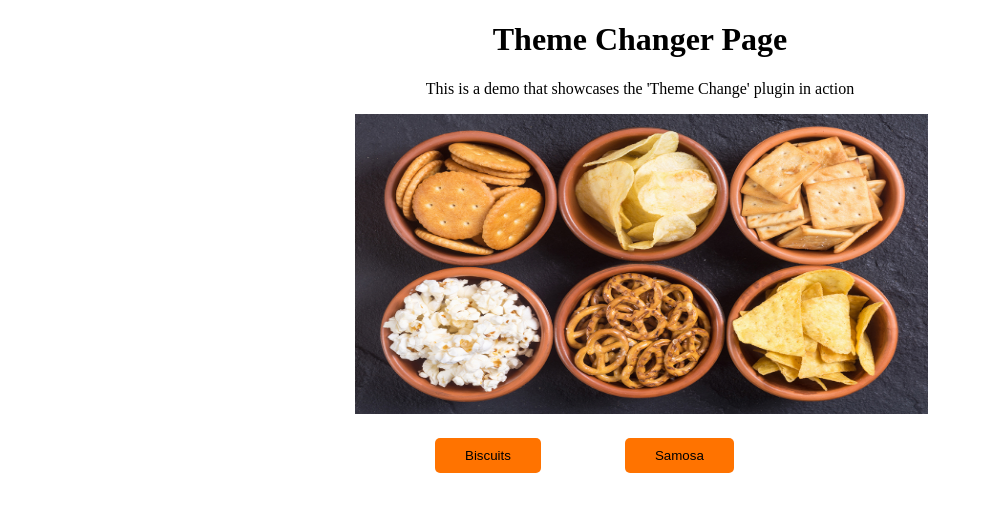
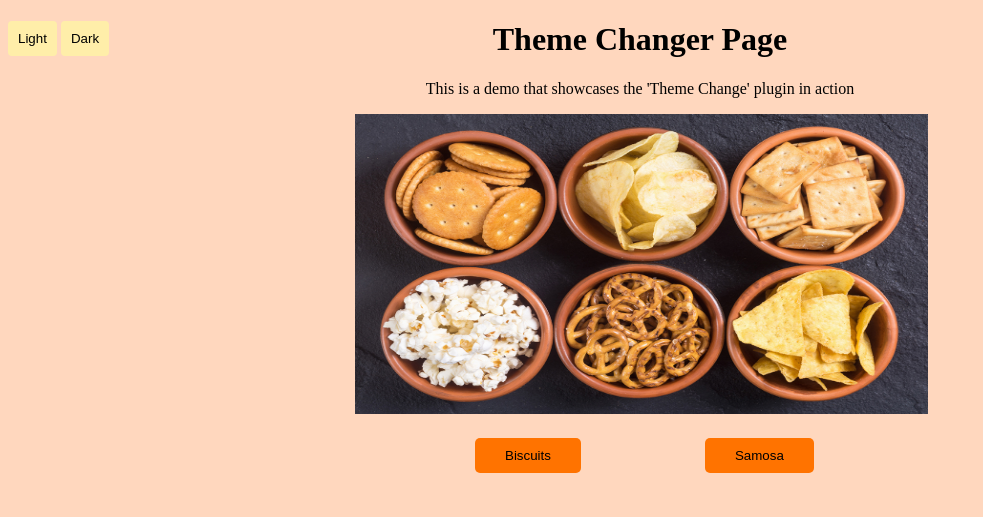
Before and after one commit to awagankomal/ThemeChangerApp, a plain HTML site: page index.html in a window 1280 px wide. Shown: the whole page, without its empty margins (0-983 px from the left). Drawn offline with Linux system fonts and the light colour scheme.

Commit message:
css styling updated-theme

```diff
--- a/index.html
+++ b/index.html
@@ -28,7 +28,7 @@
              .toggle_btn{
 
                   margin-top:20px;
-				  margin-left:80px;
+				  margin-left:120px;
                   padding: 10px 30px;
                   color:black;
                   background-color: rgb(255, 115, 0);
@@ -40,10 +40,31 @@
                 box-shadow: 0 0  2px 2px rgb(240, 193, 165);
                 color:white;
              }
+			 .theme-chg{
+			    position: fixed
+			 }
+			 .theme_btn{
+			    top:5px;
+				left:5px;
+				padding: 10px 10px;
+                color:black;
+                background-color: #FFEEA9;
+                border: none;
+                border-radius: 4px;
+                cursor: pointer;
+			 }
+			.bg-color{
+			  background-color:#FFD7BE;
+			}
+
 
         </style>
     </head>
-    <body>
+    <body class="bg-color">
+	    <div class="theme-chg">
+		    <button type="button" class="theme_btn" id="light_theme_btn" onclick="ShowBiscuits()">Light</button>
+		<button type="button" class="theme_btn" id="dark_theme_btn" onclick="ShowSamosa()">Dark</button>
+		</div>
 	    <h1>Theme Changer Page  </h1>
         <p>This is a demo that showcases the 'Theme Change' plugin in action </p>
         <div class="app_container">
```
Also changed, not shown: Images/dark_theme.jpg (added), Images/light_theme.jpg (added).
